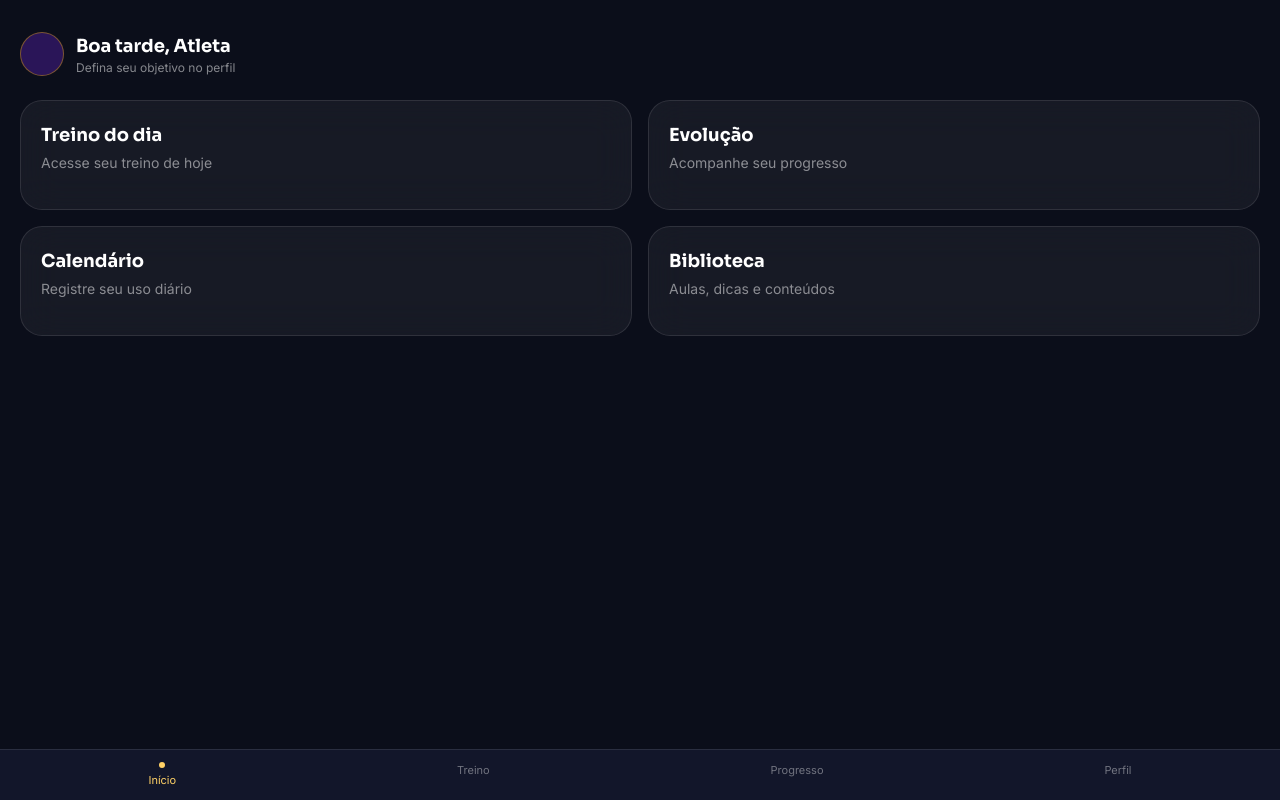
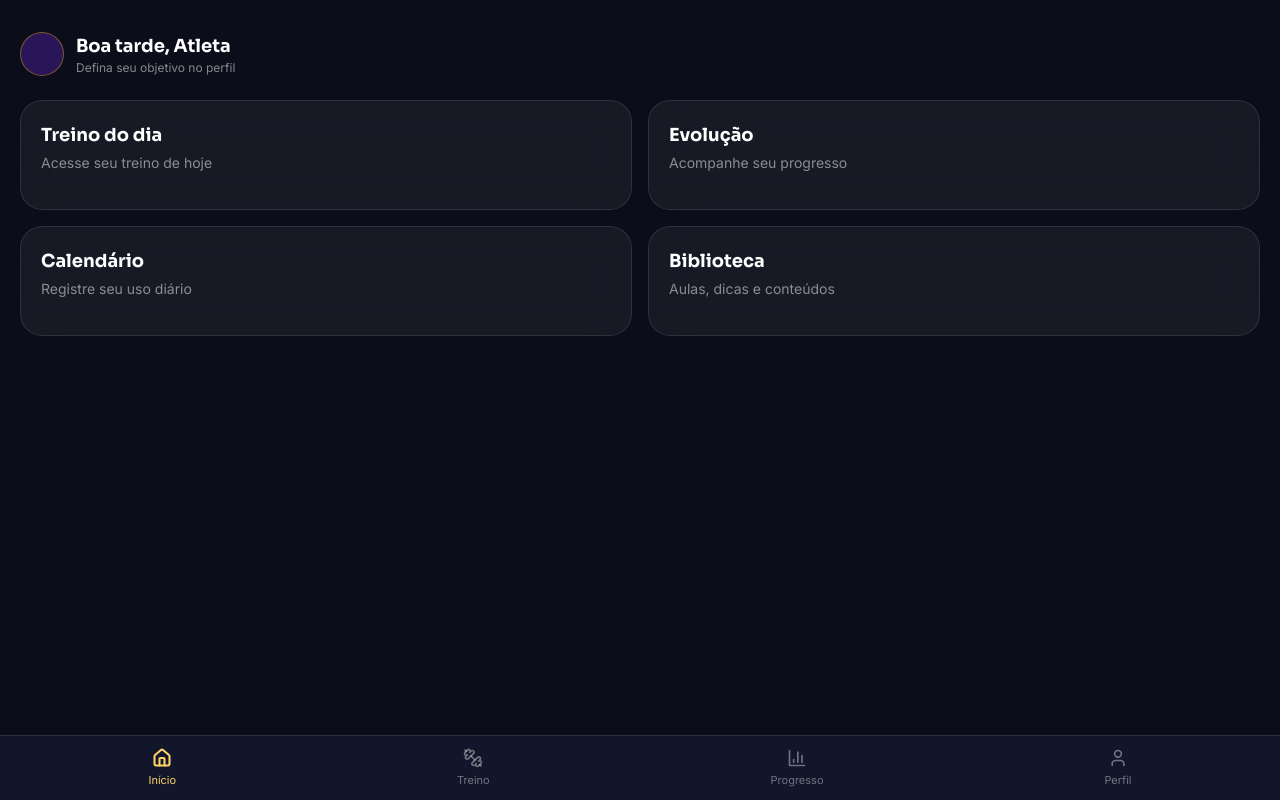
Before and after one commit to duhhzaolol/Juninho-App, a Next.js app: page /dashboard in a window 1280 px wide. Built offline with nearby package versions, Linux system fonts and the light colour scheme; no server answers; the database is empty.

Commit message:
Add files via upload

```diff
--- a/components/student/BottomNav.tsx
+++ b/components/student/BottomNav.tsx
@@ -2,13 +2,14 @@
 
 import Link from 'next/link'
 import { usePathname } from 'next/navigation'
+import { Home, Dumbbell, BarChart3, User } from 'lucide-react'
 import { cn } from '@/lib/utils'
 
 const items = [
-  { href: '/dashboard', label: 'Início' },
-  { href: '/treino', label: 'Treino' },
-  { href: '/progresso', label: 'Progresso' },
-  { href: '/perfil', label: 'Perfil' },
+  { href: '/dashboard', label: 'Início', icon: Home },
+  { href: '/treino', label: 'Treino', icon: Dumbbell },
+  { href: '/progresso', label: 'Progresso', icon: BarChart3 },
+  { href: '/perfil', label: 'Perfil', icon: User },
 ]
 
 export function BottomNav() {
@@ -18,13 +19,14 @@ export function BottomNav() {
     <nav className="fixed bottom-0 left-0 right-0 bg-navy-light border-t border-white/10 flex justify-around py-3 px-2">
       {items.map((item) => {
         const active = pathname?.startsWith(item.href)
+        const Icon = item.icon
         return (
           <Link
             key={item.href}
             href={item.href}
             className={cn('flex flex-col items-center gap-1 text-[11px]', active ? 'text-gold-light' : 'text-white/40')}
           >
-            {active && <span className="w-1.5 h-1.5 rounded-full bg-gold-light" />}
+            <Icon size={20} strokeWidth={active ? 2.5 : 2} />
             {item.label}
           </Link>
         )
```
